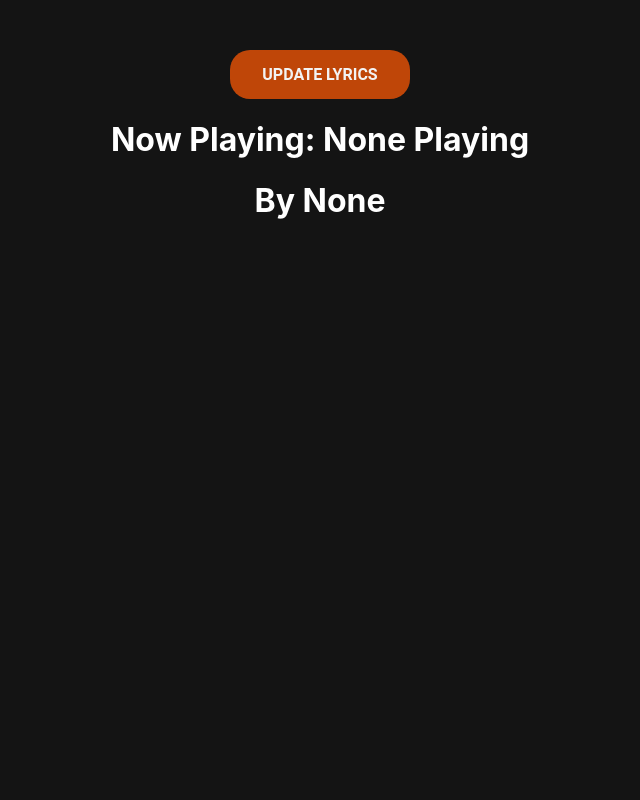
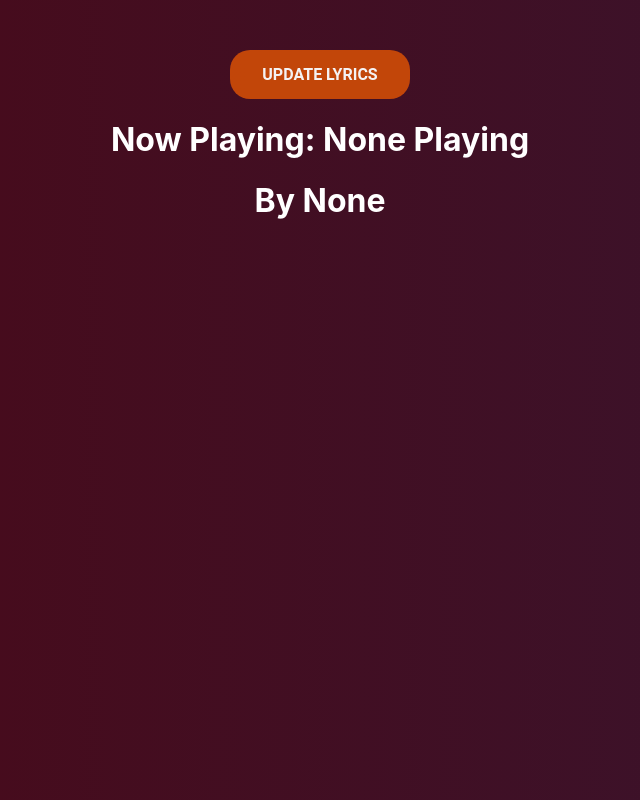
Before and after one commit to madhi-naga/Lyrio, a React (Create React App) app in the folder client/: page /lyrics in a window 1280 px wide. Shown: the whole page, without its empty margins (320-960 px from the left). Built offline with nearby package versions, Linux system fonts and the light colour scheme; no server answers; what spotify-web-api-js would draw is missing.

Commit message:
Added gradient effect to lyrics page

```diff
--- a/client/src/App.css
+++ b/client/src/App.css
@@ -94,12 +94,30 @@
   color: #000000;
 }
 
-#lyrics .button {
+div .now-playing
+{
+  background: rgba(0,0,0,0.1);
+
+  /* min-height: 300px; */
+  /* min-width: 500px; */
+  padding: 80px;
+  border-radius: 1.5em;
+
+  position: absolute;
+  top: 50%;
+  left: 50%;
+  transform: translate(-50%,-50%);
+  box-shadow: 0 8px 16px 0 rgba(0,0,0,0.2), 0 6px 20px 0 rgba(0,0,0,0.19);
+  overflow: auto;
+  /* resize: both; */
+}
+
+.lyrics-box .button {
   background-color: #c94908;
 
 }
 
-#lyrics .button:hover {
+.lyrics-box .button:hover {
   background-color: white;
   color: #000000;
 }
@@ -121,6 +139,39 @@ div .login-box
   box-shadow: 0 8px 16px 0 rgba(0,0,0,0.2), 0 6px 20px 0 rgba(0,0,0,0.19);
 }
 
+div .lyrics-bkg {
+  width: 100%;
+  min-height: 100vh;
+  background: linear-gradient(to top right, #580719, #531e00);
+  overflow:auto;
+  color: white;
+  background-size: cover;
+  height: 100%;
+
+  background: linear-gradient(90deg, #5c1106,#4b0917, #04336f);
+    background-size: 800% 800%;
+    -webkit-animation: AnimationName 30s ease infinite;
+    -moz-animation: AnimationName 30s ease infinite;
+    animation: AnimationName 30s ease infinite;
+}
+
+@-webkit-keyframes AnimationName {
+  0%{background-position:0% 50%}
+  50%{background-position:100% 50%}
+  100%{background-position:0% 50%}
+}
+@-moz-keyframes AnimationName {
+  0%{background-position:0% 50%}
+  50%{background-position:100% 50%}
+  100%{background-position:0% 50%}
+}
+@keyframes AnimationName {
+  0%{background-position:0% 50%}
+  50%{background-position:100% 50%}
+  100%{background-position:0% 50%}
+}
+
+
 p {
     display: block; /* or inline-block, at least its a block element */
     height: auto; /* height cannot be defined */
@@ -130,21 +181,46 @@ p {
 
 }
 
-#nowPlaying img {
+.lyrics-box img {
   transition: 1s;
-  box-shadow: 0 16px 16px 0 rgba(0,0,0, .2), 0 6px 20px 0 rgba(0,0,0,.19);
+  box-shadow: 0 16px 16px 0 rgba(0,0,0, .3), 0 6px 20px 0 rgba(0,0,0,.3);
 }
 
-#nowPlaying img:hover {
+.lyrics-box2 {
+  box-shadow: 0 16px 16px 0 rgba(0,0,0, .2), 0 6px 20px 0 rgba(0,0,0,.19);
+  background: rgba(0,0,0,0.5);
+  padding: 10px;
+  min-width: 300px;
+  max-width: 800px;
+  margin: 0 auto;
+  display: flex;
+  align-items: center;
+  justify-content: center;
+  text-align: center;
+  border-radius: 20px;
+  margin-bottom: 10px;
+}
+
+.lyrics-hidden{
+
+  display: none;
+}
+
+.lyrics-box img:hover {
   transform:scale(1.1,1.1);
   -webkit-transform:scale(1.1,1.1);
   -moz-transform:scale(1.1,1.1);
   transition: 1s;
+  box-shadow: 0 16px 16px 0 rgba(0,0,0, .2), 0 6px 20px 0 rgba(0,0,0,.19);
 }
 
 #grad {
   width: 100%;
   height: 100vh;
-  background-image: linear-gradient(to top right, red, orange);
-  overflow:'auto';
+  background: linear-gradient(70deg, #991704,#8a112b, #954b04);
+  background-size: 800% 800%;
+  -webkit-animation: AnimationName 10s ease infinite;
+  -moz-animation: AnimationName 10s ease infinite;
+  animation: AnimationName 10s ease infinite;
+  overflow:auto;
 }
--- a/client/src/components/NowPlaying.jsx
+++ b/client/src/components/NowPlaying.jsx
@@ -5,7 +5,7 @@ export class NowPlaying extends Component {
 
     render() {
         return (
-            <div id="nowPlaying">
+            <div>
                 <h1>Now Playing: {this.props.nowPlaying.title} </h1>
                 <h1>By {this.props.nowPlaying.artist} </h1>
                 <img src={this.props.nowPlaying.albumArt} alt='' style={albumStyle}  />
--- a/client/src/components/SpotifyInfo.jsx
+++ b/client/src/components/SpotifyInfo.jsx
@@ -87,7 +87,7 @@ export class SpotifyInfo extends Component {
 
     render() {
         return (
-            <div id='lyrics' style={getStyle}>
+            <div class='lyrics-box' style={getStyle}>
                 <button className="button" onClick= {this.toggleBtnState} >
                     UPDATE LYRICS
                 </button>
--- a/client/src/components/UpdateLyrics.jsx
+++ b/client/src/components/UpdateLyrics.jsx
@@ -56,7 +56,7 @@ export class UpdateLyrics extends Component {
 
     render() {
         return (
-            <div>
+            <div className={this.retLyrics() ? 'lyrics-box2' : 'lyrics-hidden'}>
                 <h3 style={lyricsStyle}> {this.retLyrics()} </h3>
             </div>
         )
--- a/client/src/pages/Lyrics.jsx
+++ b/client/src/pages/Lyrics.jsx
@@ -5,7 +5,7 @@ export class Lyrics extends Component {
 
     render() {
         return (
-            <div style={lyricStyle} >
+            <div class="lyrics-bkg" >
                 <SpotifyInfo />
             </div>
         )
@@ -13,8 +13,8 @@ export class Lyrics extends Component {
 }
 
 const lyricStyle = {
-    backgroundColor: '#141414',
-    color: '#fff',
+    //backgroundColor: '#141414',
+    //color: '#fff',
     minHeight: '100vh',
     overflow:'auto',
 }
```
